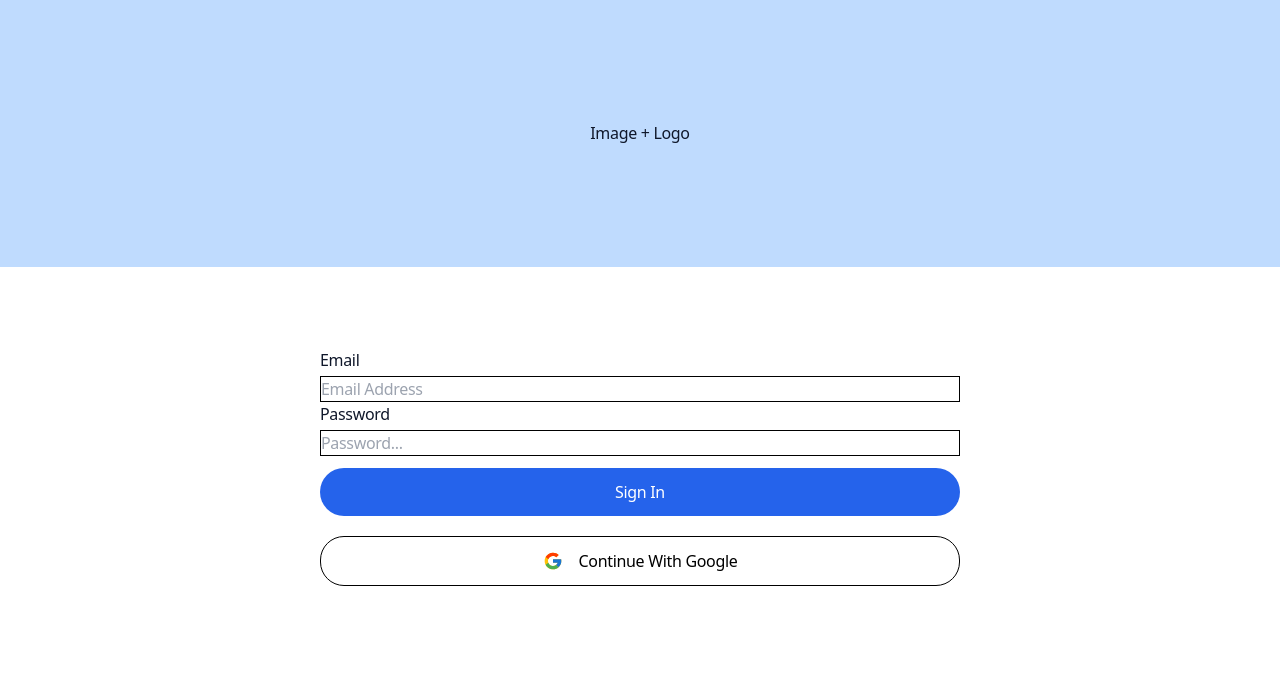
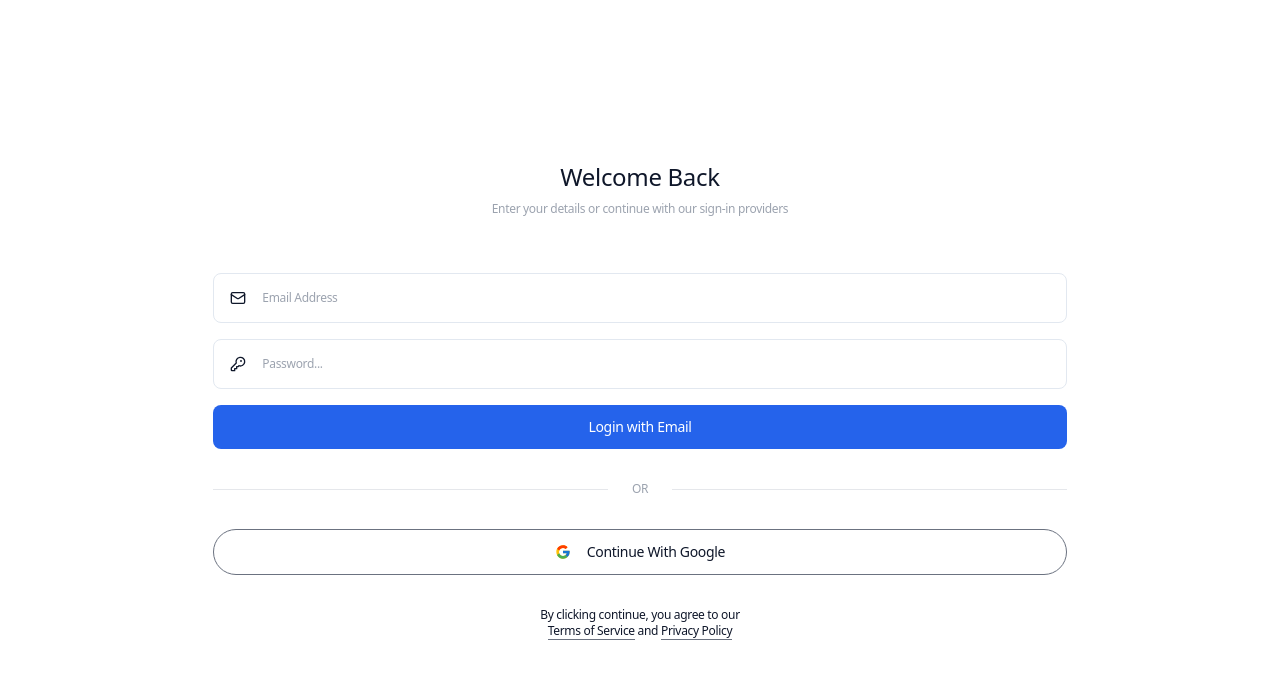
Before and after one commit to kznCORP/gip, a Next.js app: page /login/signin in a window 1280 px wide. Shown: the top 676 px of the page. Built offline with nearby package versions, Linux system fonts and the light colour scheme; no server answers.

Commit message:
Added styling for Login with Email UI

```diff
--- a/app/login/signin/page.js
+++ b/app/login/signin/page.js
@@ -5,6 +5,8 @@ import React, { useContext, useEffect, useState } from "react";
 import { AuthUserContext } from "@/lib/authContext";
 import { FcGoogle } from "react-icons/fc";
 import { useRouter } from "next/navigation";
+import { KeyRound, Mail } from "lucide-react";
+import Link from "next/link";
 
 export default function SignIn() {
   const router = useRouter();
@@ -30,72 +32,101 @@ export default function SignIn() {
     }
   }, [user, router]);
 
-
-
-
-
   /**
    *
    *  To-Do:
    *
-   *  [x] Create New Pull Request
-   *  [ ] Change Login / Logout UI
+   *  [x] Change Login UI
+   *  [ ] Change Logout UI
    *  [ ] Create list of color presets
    *      [ ] Add + button that displays color input for customization
    */
 
-
-
-
-
   return (
-    <main>
-      <section className="z-10 h-screen w-screen overflow-hidden bg-white">
-        <div className="flex h-1/3 w-full items-center justify-center bg-blue-200">
-          <h2>Image + Logo</h2>
+    <section>
+      <div className="flex h-screen flex-col items-center justify-center gap-8">
+        <div className="mb-6 w-2/3 text-center">
+          <h2 className="text-2xl font-medium">Welcome Back</h2>
+          <p className="mt-2 text-xs font-light text-gray-400">
+            Enter your details or continue with our sign-in providers
+          </p>
         </div>
 
-        {/* Login + SignUp */}
-        <div className="flex h-1/2 flex-col items-center justify-center gap-5">
-          <form className="w-1/2" onSubmit={signInWithEmail}>
-            <div className="flex flex-col gap-1">
-              <label>Email</label>
+        <form className="flex w-2/3 flex-col gap-4" onSubmit={signInWithEmail}>
+          {/* Login */}
+          <div className="flex w-full items-center gap-4 rounded-lg border p-2 text-sm ">
+            <Mail className="ml-2 h-4 w-4 flex-shrink-0" />
             <input
               name="email"
               type="email"
               placeholder="Email Address"
               value={email}
               onChange={(e) => setEmail(e.target.value)}
-                className="border border-black"
+              className="py-2 text-xs"
+              style={{
+                textDecoration: "unset",
+                border: "unset",
+                outline: "none",
+                width: "100%",
+              }}
+              maxLength="50"
             />
           </div>
 
-            <div className="flex flex-col gap-1">
-              <label>Password</label>
+          {/* Sign Up */}
+          <div className=" flex w-full items-center gap-4 rounded-lg border p-2 text-sm ">
+            <KeyRound className="ml-2 h-4 w-4 flex-shrink-0" />
             <input
               name="password"
               type="password"
               placeholder="Password..."
               value={password}
               onChange={(e) => setPassword(e.target.value)}
-                className="border border-black"
+              className="py-2 text-xs"
+              style={{
+                textDecoration: "unset",
+                border: "unset",
+                outline: "none",
+                width: "100%",
+              }}
+              maxLength="12"
             />
           </div>
 
-            <button className="mt-3 w-full rounded-3xl bg-blue-600 p-3 font-medium text-white">
-              Sign In
+          <button className=" w-full rounded-lg bg-blue-600 p-3 text-sm font-medium text-white">
+            Login with Email
           </button>
         </form>
 
+        <div className=" flex w-2/3 items-center justify-between gap-6">
+          <div className="h-[1px] w-full bg-gray-200"></div>
+          <p className="flex-shrink-0 whitespace-nowrap text-xs font-light text-gray-400">
+            OR
+          </p>
+          <div className="h-[1px] w-full bg-gray-200"></div>
+        </div>
+
         <button
-            className="flex w-1/2 items-center justify-center gap-4 rounded-3xl border border-black p-3 font-medium text-black"
+          className="flex w-2/3 items-center justify-center gap-4 rounded-full border border-gray-500 p-3 text-sm font-medium"
           onClick={googleLoginHandler}
         >
-            <FcGoogle className="text-xl" />
+          <FcGoogle className="h-4 w-4 flex-shrink-0" />
           Continue With Google
         </button>
+
+        <div className=" w-1/2 text-center text-xs font-light">
+          <p>By clicking continue, you agree to our</p>
+          <div>
+            <Link href="#" className="border-b border-gray-500">
+              Terms of Service
+            </Link>{" "}
+            and{" "}
+            <Link href="#" className="border-b border-gray-500">
+              Privacy Policy
+            </Link>
+          </div>
+        </div>
       </div>
     </section>
-    </main>
   );
 }
```
Lines whose indentation alone changed are shown as unchanged.
